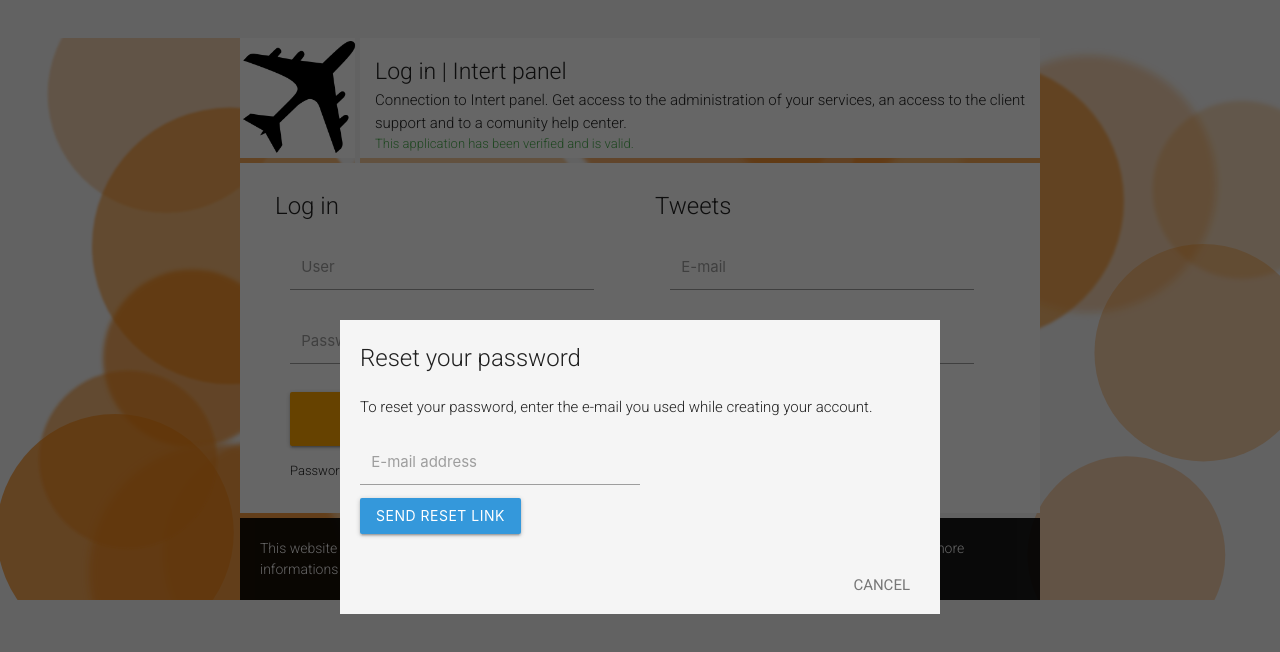
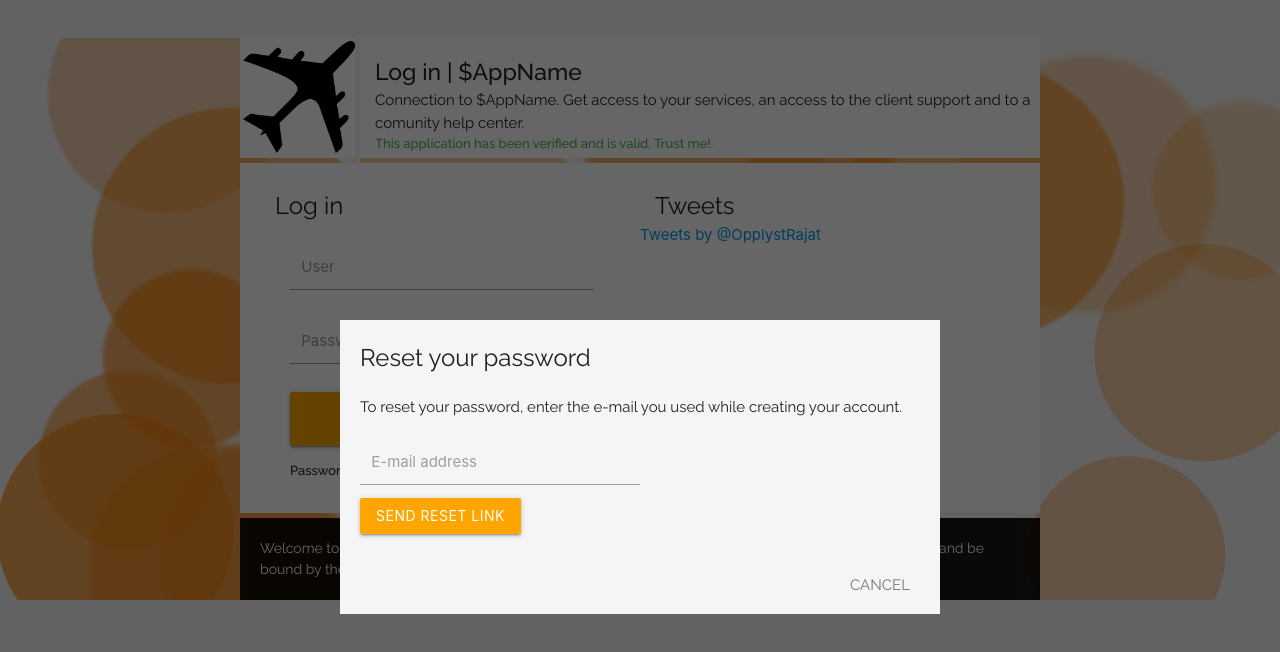
Before and after one commit to jjairocj/LogInHtml5, a plain HTML site: page index.html in a window 1280 px wide. Both pictures are taken after a click on the link "Click Here". Drawn offline with nearby package versions, Linux system fonts and the light colour scheme.

Commit message:
Update with Twitter App.

```diff
--- a/css/style.css
+++ b/css/style.css
@@ -40,17 +40,17 @@ body, html {
 .title-text-application-info-div {
   margin: 0;
   padding: 0;
-  font-family: 'Roboto', sans-serif;
+  font-family: 'Raleway', sans-serif;
   font-size: 23px;
-  font-weight: 300;
+  font-weight: 500;
   width: 82%;
 }
 
 .description-text-application-info-div {
   margin: 0;
   padding: 0;
-  font-family: 'Roboto', sans-serif;
-  font-weight: 300;
+  font-family: 'Raleway', sans-serif;
+  font-weight: 400;
   font-size; 16px;
   width: 82%;
 }
@@ -58,8 +58,8 @@ body, html {
 .application-status {
   margin: 0px 0 0 0;
   padding: 0;
-  font-family: 'Roboto', sans-serif;
-  font-weight: 300;
+  font-family: 'Raleway', sans-serif;
+  font-weight: 500;
   font-size: 13px;
 }
 
@@ -72,11 +72,11 @@ body, html {
   background: rgba(0, 0, 0, 0.9);
   margin-left: auto !important;
   margin-right: auto !important;
-  font-family: 'Roboto', sans-serif;
+  font-family: 'Raleway', sans-serif;
   font-size: 14px;
   color: #FFF;
   margin: 5px 0 0 0;
-  font-weight: 300;
+  font-weight: 400;
   padding: 20px;
   transition: .4s background;
 
@@ -101,17 +101,17 @@ body, html {
 }
 
 .title-log-in-main-connection-div {
-  font-family: 'Roboto', sans-serif;
+  font-family: 'Raleway', sans-serif;
   font-size: 24px;
-  font-weight: 300;
+  font-weight: 400;
   margin: 5px 0 0 15px;
   padding: 0;
 }
 
 .title-register-main-connection-div {
-  font-family: 'Roboto', sans-serif;
+  font-family: 'Raleway', sans-serif;
   font-size: 24px;
-  font-weight: 300;
+  font-weight: 400;
   margin: 5px 0 0 15px;
   padding: 0;
 }
@@ -146,8 +146,8 @@ body, html {
 
 .password-forgotten {
   font-size: 13px;
-  font-family: 'Roboto', sans-serif;
-  font-weight: 300;
+  font-family: 'Raleway', sans-serif;
+  font-weight: 500;
   margin: 15px 0 0 30px;
   width: 100%;
   height: 100%;
@@ -187,9 +187,9 @@ body, html {
 }
 
 .title-content-password-reset-div {
-  font-family: 'Roboto', sans-serif;
+  font-family: 'Raleway', sans-serif;
   font-size: 24px;
-  font-weight: 300;
+  font-weight: 400;
 }
 
 .content-content-password-reset-div {
@@ -198,8 +198,8 @@ body, html {
 }
 
 .text-content-content-password-reset-div {
-  font-family: 'Roboto', sans-serif;
-  font-weight: 300;
+  font-family: 'Raleway', sans-serif;
+  font-weight: 400;
   width: 100%;
 }
 
@@ -248,7 +248,13 @@ body, html {
 
 .options-alert a {
   text-transform: uppercase;
-  font-family: 'Roboto', sans-serif;
+  font-family: 'Raleway', sans-serif;
   color: #777;
   padding: 10px 30px;
 }
+
+.twitter-timeline{
+  height:290px;
+  border-color:red;
+  border:none;
+}
--- a/index.html
+++ b/index.html
@@ -4,7 +4,7 @@
     <meta charset="UTF-8">
     <title>A Pen by Jhon Jairo Cruz</title>
     <script type="text/javascript" src="http://cdnjs.cloudflare.com/ajax/libs/jquery/2.1.3/jquery.min.js"></script>
-    <link href="http://fonts.googleapis.com/css?family=Roboto:400,300,100,500" rel="stylesheet" type="text/css">
+    <link href="http://fonts.googleapis.com/css?family=Raleway:400,300,100,500" rel="stylesheet" type="text/css">
     <link rel="stylesheet" href="https://cdnjs.cloudflare.com/ajax/libs/materialize/0.97.0/css/materialize.min.css">
     <script src="https://cdnjs.cloudflare.com/ajax/libs/materialize/0.97.0/js/materialize.min.js"></script>
     <link rel="stylesheet" href="css/style.css">
@@ -13,9 +13,9 @@
     <div id="application-info-div" class="application-info-div">
       <div id="icon-service" class="icon-service"><img src="/img/generic_logo.png" height="120" width="120" title="Intert" class="img-icon-service"></div>
       <div id="text-application-info-div" class="text-application-info-div">
-        <p class="title-text-application-info-div">Log in | Intert panel</p>
-        <p class="description-text-application-info-div">Connection to Intert panel. Get access to the administration of your services, an access to the client support and to a comunity help center.</p>
-        <p class="application-status"> <span class="green-text">This application has been verified and is valid.</span></p>
+        <p class="title-text-application-info-div">Log in | $AppName</p>
+        <p class="description-text-application-info-div">Connection to $AppName. Get access to your services, an access to the client support and to a comunity help center.</p>
+        <p class="application-status"> <span class="green-text">This application has been verified and is valid, Trust me!.</span></p>
       </div>
     </div>
     <div id="main-connection-div" class="main-connection-div">
@@ -39,19 +39,14 @@
       <div id="register-main-connection-div" class="register-main-connection-div">
         <p class="title-register-main-connection-div">Tweets
           <form>
-            <div class="input-field col s6">
-              <input id="username intert-textarea" type="text" class="validate">
-              <label for="username">E-mail</label>
+            <div id="twt"><a href="https://twitter.com/OpplystRajat" data-dnt="true" data-widget-id="440620682355830784" data-chrome="nofooter noheader transparent noscrollbar" class="twitter-timeline">Tweets by @OpplystRajat</a>
+              <script>!function(d,s,id){var js,fjs=d.getElementsByTagName(s)[0],p=/^http:/.test(d.location)?'http':'https';if(!d.getElementById(id)){js=d.createElement(s);js.id=id;js.src=p+"://platform.twitter.com/widgets.js";fjs.parentNode.insertBefore(js,fjs);}}(document,"script","twitter-wjs");</script>
             </div>
-            <div class="input-field col s6">
-              <input id="password intert-textarea" type="text" class="validate">
-              <label for="password">Password</label>
-            </div><a style="margin: 20px 0 0 30px; background: #ffa500; width: 45%; position: inherit;" class="waves-effect waves-light btn-large">Sign Up</a>
           </form>
         </p>
       </div>
     </div>
-    <div id="cookies-used" class="cookies-used"><span class="text-cookies-used">This website does not use cookies for tracking. They are only used for a better experience on our services. For more informations on what cookies are stored, please contact our support.</span></div>
+    <div id="cookies-used" class="cookies-used"><span class="text-cookies-used">Welcome to our website. If you continue to browse and use this website, you are agreeing to comply with and be bound by the following <a href="#" class="terms">terms and conditions of use</a></span></div>
     <div id="password-reset-div" class="password-reset-div"><span class="black-complete-background"></span>
       <div id="content-password-reset-div" class="content-password-reset-div">
         <div class="title-content-password-reset-div">Reset your password</div>
@@ -59,7 +54,7 @@
           <div class="input-field col s6">
             <input id="email-rp" type="text" class="validate">
             <label for="email-rp">E-mail address</label>
-          </div><a style="background: #3498db; margin: 5px 0 0 0;" class="waves-effect waves-light btn">Send Reset Link</a>
+          </div><a style="background: #ffa500; margin: 5px 0 0 0;" class="waves-effect waves-light btn">Send Reset Link</a>
           <div id="options-alert" class="options-alert"><span class="right-options-alert"><a href="#" onclick="closePF()">Cancel</a></span></div>
         </div>
       </div>
```
Also changed, not shown: 1 other file.
